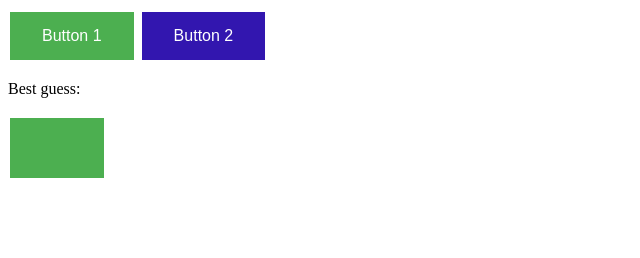
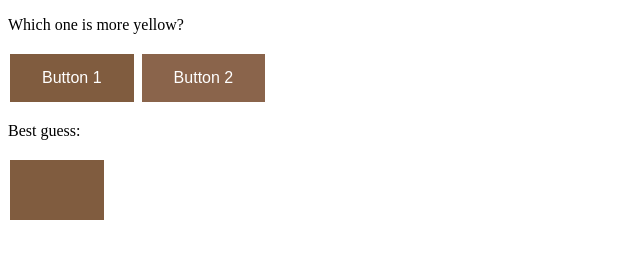
Before and after one commit to benthayer/Blog-Posts, a plain HTML site: page Colors/index.html in a window 1280 px wide. Both pictures are taken after a click on the button "Button 1". Shown: the whole page, without its empty margins (0-640 px from the left). Drawn offline with Linux system fonts and the light colour scheme.

Commit message:
Added updating

```diff
--- a/Colors/index.html
+++ b/Colors/index.html
@@ -45,21 +45,96 @@
 
 <script>
     function myFunction(button) {
-      button1 = document.getElementById("button-1");
-      button2 = document.getElementById("button-2");
+      // We've decided button is more yellow. Update best guess and test values to match
+      var button1 = document.getElementById("button-1");
+      var button2 = document.getElementById("button-2");
       if (button == 1) {
         button = button1;
       } else {
         button = button2;
       }
-      color = document.getElementById("color");
-      color.style.backgroundColor = window.getComputedStyle(button, null).getPropertyValue('background-color');
+
+      var colorElement = document.getElementById("color");
+      var oldColor = getColorArray(colorElement);
+      var updateColor = getColorArray(button);
+      var newColor = mergeVecs(oldColor, updateColor, 0.5);
+
+      color.style.backgroundColor = rgbString(newColor);
+
+      // https://www.rapidtables.com/convert/color/hsv-to-rgb.html
+
+      var diff = getDifferential(30);
+
+      var guess1 = addVecs(newColor, diff);
+      var guess2 = addVecs(newColor, diff.map(x => -x));
+      // button1.style.backgroundColor = rgbString(guess1);
+      // button2.style.backgroundColor = rgbString(guess2);
+      button1.style.backgroundColor = rgbString(newColor);
+      button2.style.backgroundColor = rgbString(guess1);
     }
-    </script>
+    function getDifferential(lr) {
+      // lr: the learning rate
+      // returns: random vector whose 1-norm is lr
+
+      // imagine there are space spaces, pick the location of two dividers.
+      // The number of spaces between the dividers are the values for r, g, and b
+      var space = lr + 2;
+      var val1 = Math.floor(Math.random() * space);
+      var val2 = val1;
+      while (val1 == val2) {
+        val2 = Math.floor(Math.random() * space);
+      }
+
+      if (val1 > val2) {
+        var temp = val1;
+        val1 = val2;
+        val2 = temp;
+      }
+
+      var diff = [
+        val1,
+        val2 - val1 - 1,
+        space - val2 - 1
+      ];
+
+      // The differential can either be positive or negative
+      for (var i = 0; i < 3; i++) {
+        if (Math.random < 0.5) {
+          diff[i] = diff[i] * -1;
+        }
+      }
+      return diff;
+    }
+    function addVecs(vec1, vec2) {
+      var newVec = new Array(vec1.length);
+      for (var i = 0; i < vec1.length; i++) {
+        newVec[i] = vec1[i] + vec2[i];
+      }
+      return newVec;
+    }
+    function mergeVecs(prev, update, origPct) {
+      var temp = new Array(prev.length);
+      for (var i = 0; i < prev.length; i++) {
+        temp[i] = Math.round(origPct * prev[i] + (1 - origPct) * update[i]);
+      }
+      return temp;
+    }
+    function getColor(element) {
+      return window.getComputedStyle(element, null).getPropertyValue('background-color');
+    }
+    function getColorArray(element) {
+      var rgb = getColor(element);
+      return rgb.substring(4, rgb.length - 1).replace(/ /g, '').split(',').map(x => parseInt(x, 10));
+    }
+    function rgbString(rgbArray) {
+      return "rgb(" + rgbArray[0] + ", " + rgbArray[1] + ", " + rgbArray[2] + ")";
+    }
+</script>
 </head>
 <body>
 
 <div>
+  <p>Which one is more yellow?</p>
   <div id="button-div">
     <button id="button-1" onclick="myFunction(1)">Button 1</button>
     <button id="button-2" onclick="myFunction(2)">Button 2</button>
```
